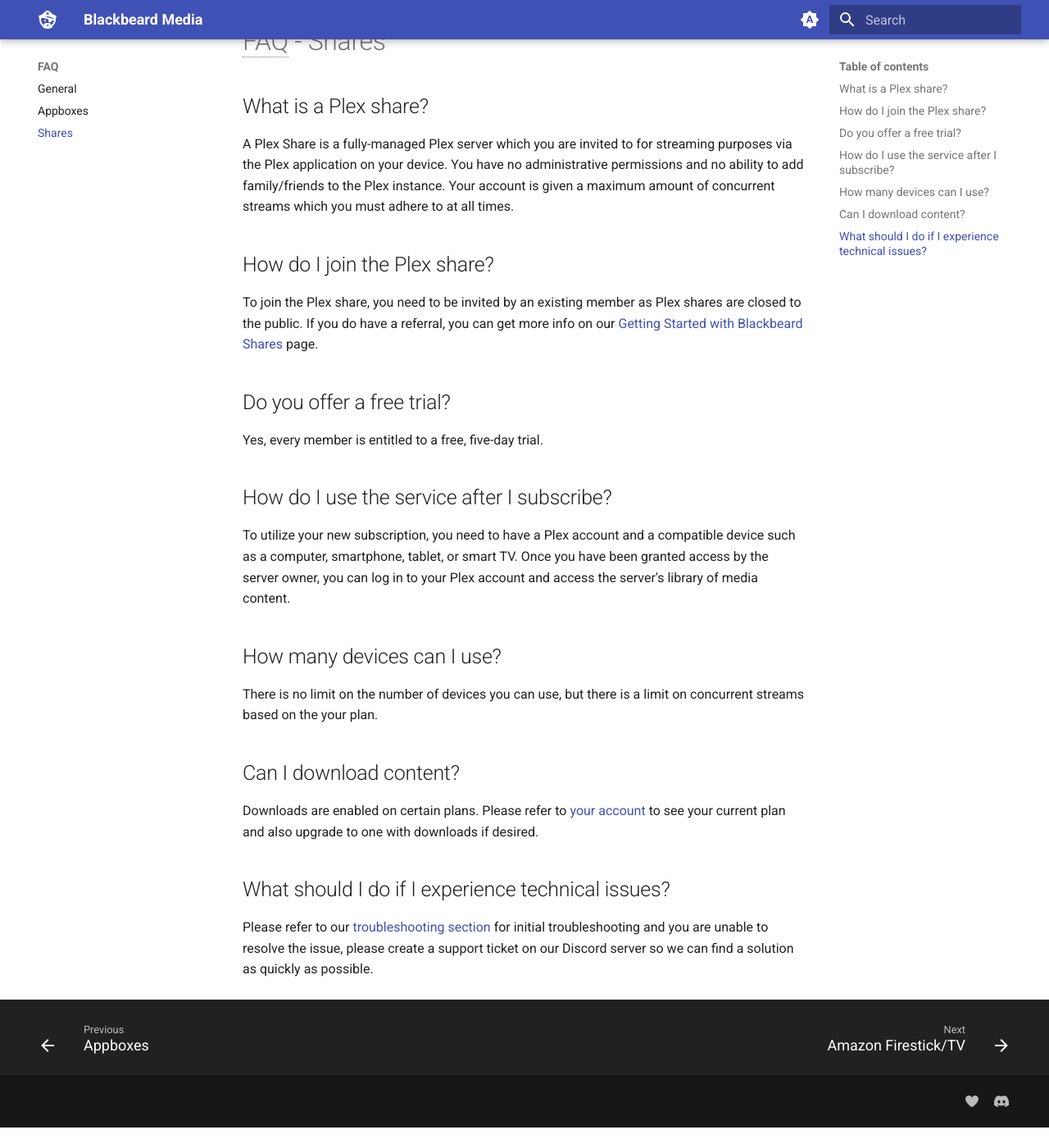
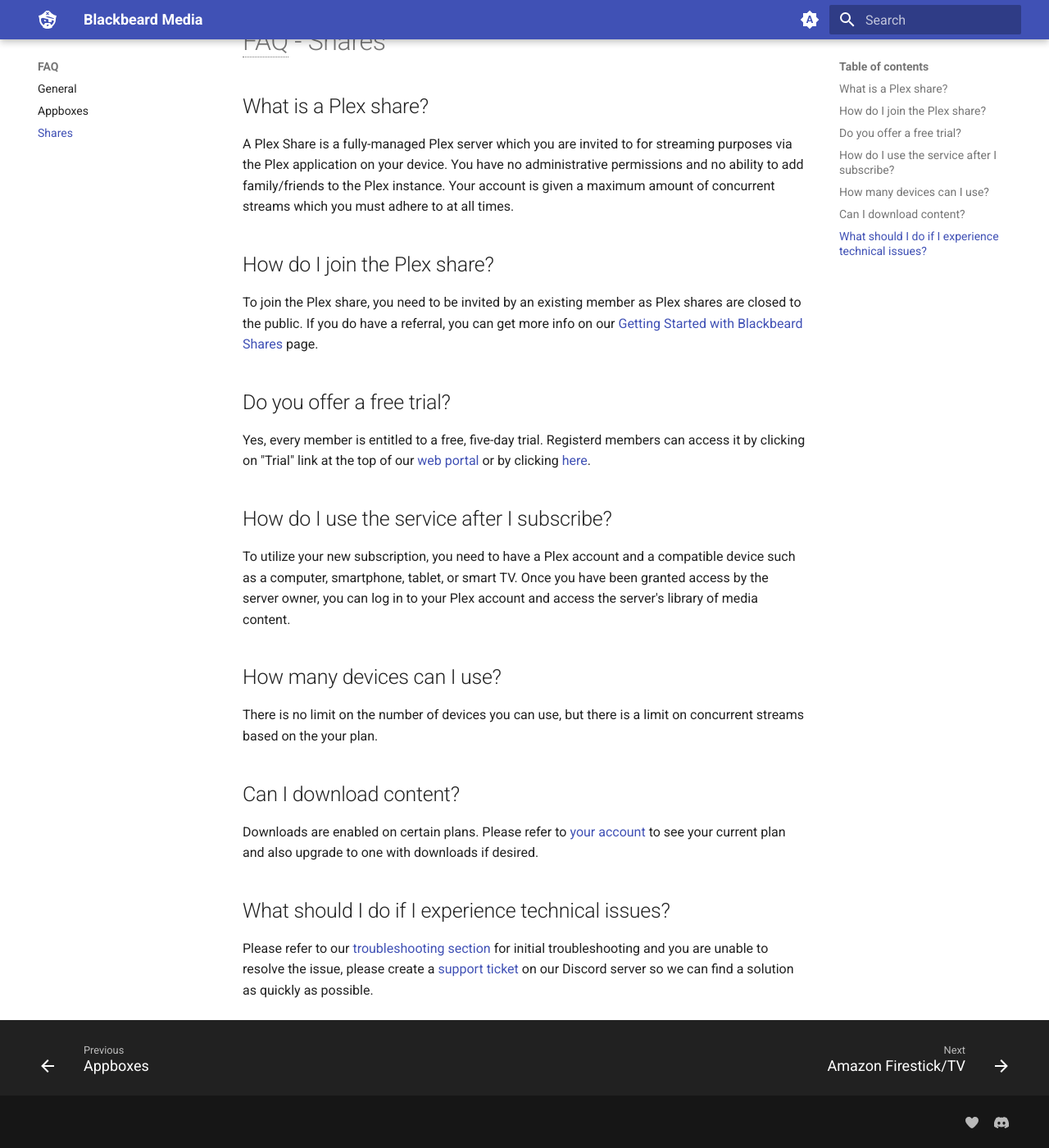
Before and after one commit to neomedia6989/docs-2, an MkDocs documentation site: the page built from docs/faq/shares.md, in a window 1280 px wide and 1400 px high, scrolled down 156 px. Shown: the whole window at 82% size. Built offline with MkDocs 1.6.1 and Material for MkDocs 9.7.7, drawn with Linux system fonts in a browser that asks for light colours; before the commit the page ends 1531 px from its top, so only the background shows below that.

Commit message:
Update shares.md

```diff
--- a/docs/faq/shares.md
+++ b/docs/faq/shares.md
@@ -10,7 +10,7 @@
 
 ## Do you offer a free trial?
 
-Yes, every member is entitled to a free, five-day trial.
+Yes, every member is entitled to a free, five-day trial. Registerd members can access it by clicking on "Trial" link at the top of our [web portal](https://blackbeard.media/) or by clicking [here](https://blackbeard.media/free-trial).
 
 ## How do I use the service after I subscribe?
 
@@ -24,4 +24,4 @@
 
 ## What should I do if I experience technical issues?
 
-Please refer to our [troubleshooting section](#) for initial troubleshooting and you are unable to resolve the issue, please create a support ticket on our Discord server so we can find a solution as quickly as possible.
+Please refer to our [troubleshooting section](#) for initial troubleshooting and you are unable to resolve the issue, please create a [support ticket](https://discord.com/channels/532304048200744982/921503213432242196) on our Discord server so we can find a solution as quickly as possible.
```
